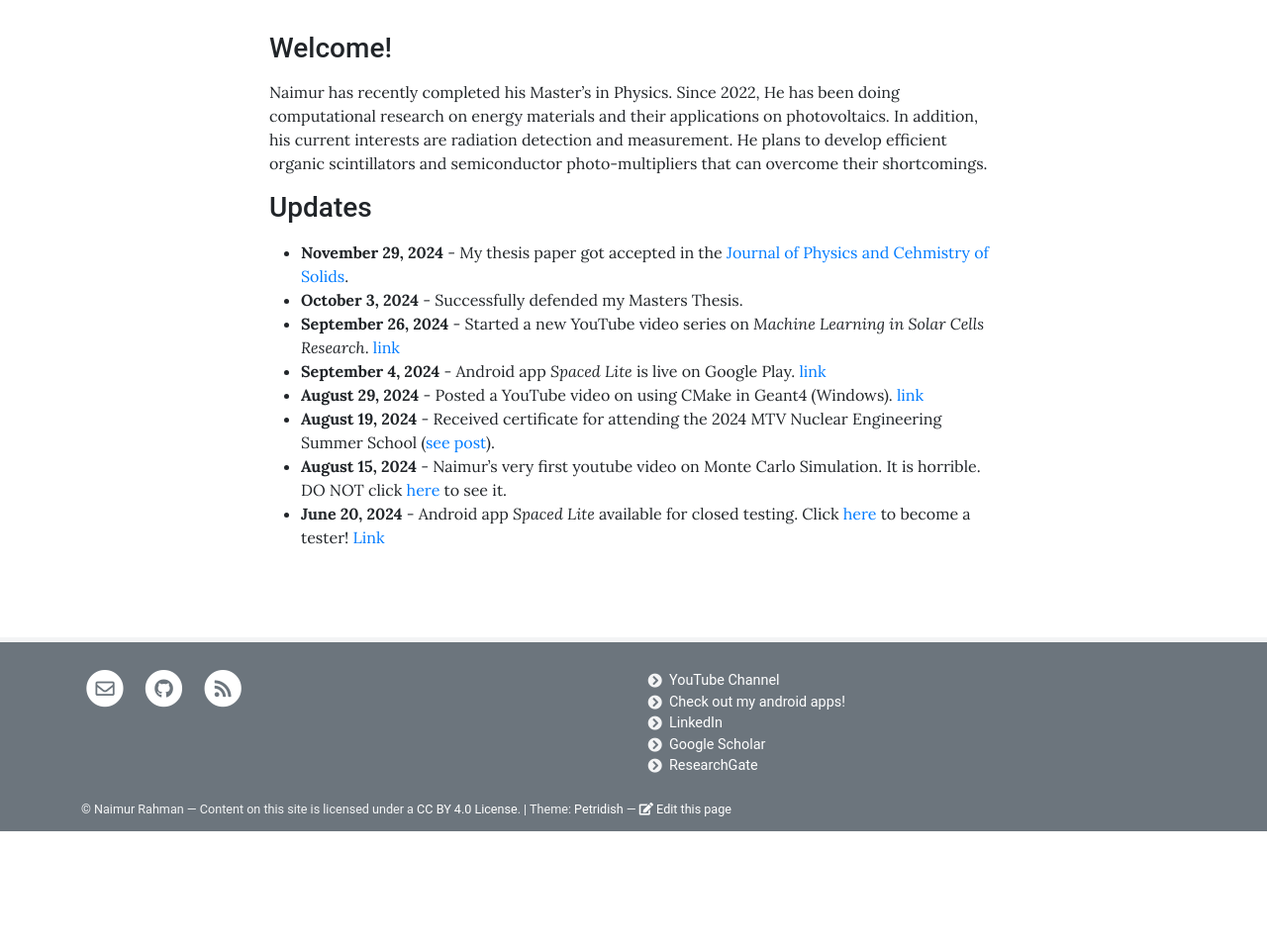
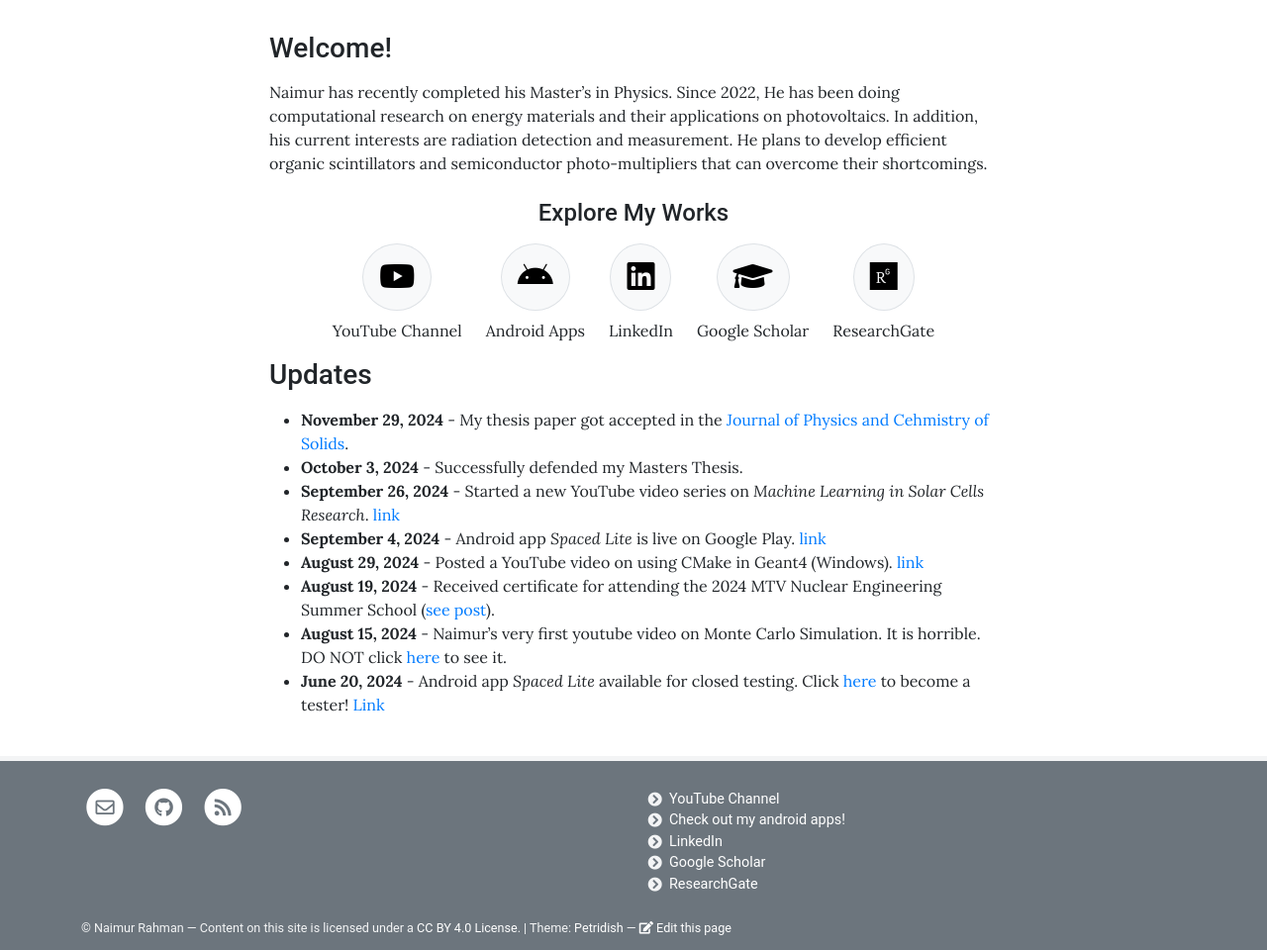
Before and after one commit to naimur105/naimur105.github.io, a Jekyll site: the page built from pages/home.md, in a window 1280 px wide. Shown: the part 259-1219 px from the top of the page at 99% size. Built offline with Jekyll 4.4.1, drawn with Linux system fonts in a browser that asks for light colours; before the commit the page ends 1099 px from its top, so only the background shows below that.

Commit message:
made my links as buttons in home page

```diff
--- a/pages/home.md
+++ b/pages/home.md
@@ -10,6 +10,44 @@ permalink: /
 
 Naimur has recently completed his Master's in Physics. Since 2022, He has been doing computational research on energy materials and their applications on photovoltaics. In addition, his current interests are radiation detection and measurement. He plans to develop efficient organic scintillators and semiconductor photo-multipliers that can overcome their shortcomings.
 
+<div class="container text-center mt-4">
+  <h4>Explore My Works</h4>
+  <div class="d-flex justify-content-center flex-wrap gap-4 mt-3">
+    <div class="text-center">
+      <a href="https://www.youtube.com/@naimslab" target="_blank" class="btn btn-light border rounded-circle p-3" title="YouTube Channel">
+        <i class="fab fa-youtube fa-2x"></i>
+      </a>
+      <p class="mt-2">YouTube Channel</p>
+    </div>
+    <div class="text-center">
+      <a href="https://play.google.com/store/apps/dev?id=5924068813158510198" target="_blank" class="btn btn-light border rounded-circle p-3" title="Android Apps">
+        <i class="fab fa-android fa-2x"></i>
+      </a>
+      <p class="mt-2">Android Apps</p>
+    </div>
+    <div class="text-center">
+      <a href="https://www.linkedin.com/in/naimur-rahman-424658180/" target="_blank" class="btn btn-light border rounded-circle p-3" title="LinkedIn">
+        <i class="fab fa-linkedin fa-2x"></i>
+      </a>
+      <p class="mt-2">LinkedIn</p>
+    </div>
+    <div class="text-center">
+      <a href="https://scholar.google.com/citations?hl=en&user=zzbVrdsAAAAJ" target="_blank" class="btn btn-light border rounded-circle p-3" title="Google Scholar">
+        <i class="fas fa-graduation-cap fa-2x"></i>
+      </a>
+      <p class="mt-2">Google Scholar</p>
+    </div>
+    <div class="text-center">
+      <a href="https://www.researchgate.net/profile/Naimur-Rahman-37" target="_blank" class="btn btn-light border rounded-circle p-3" title="ResearchGate">
+        <i class="fab fa-researchgate fa-2x"></i>
+      </a>
+      <p class="mt-2">ResearchGate</p>
+    </div>
+  </div>
+</div>
+
+
+
 ### Updates
 
 - **November 29, 2024** - My thesis paper got accepted in the [Journal of Physics and Cehmistry of Solids](https://doi.org/10.1016/j.jpcs.2024.112479).
```
